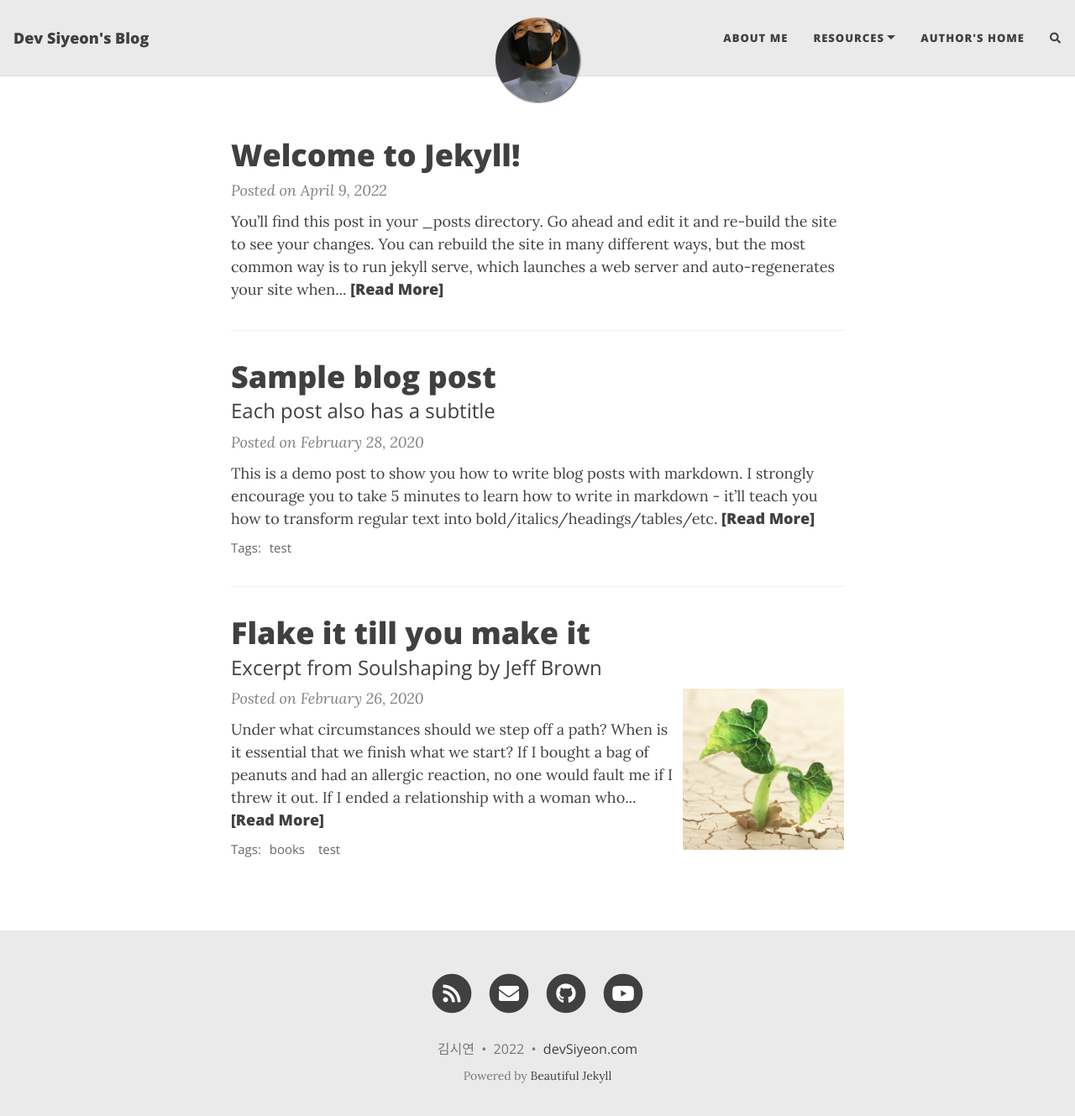
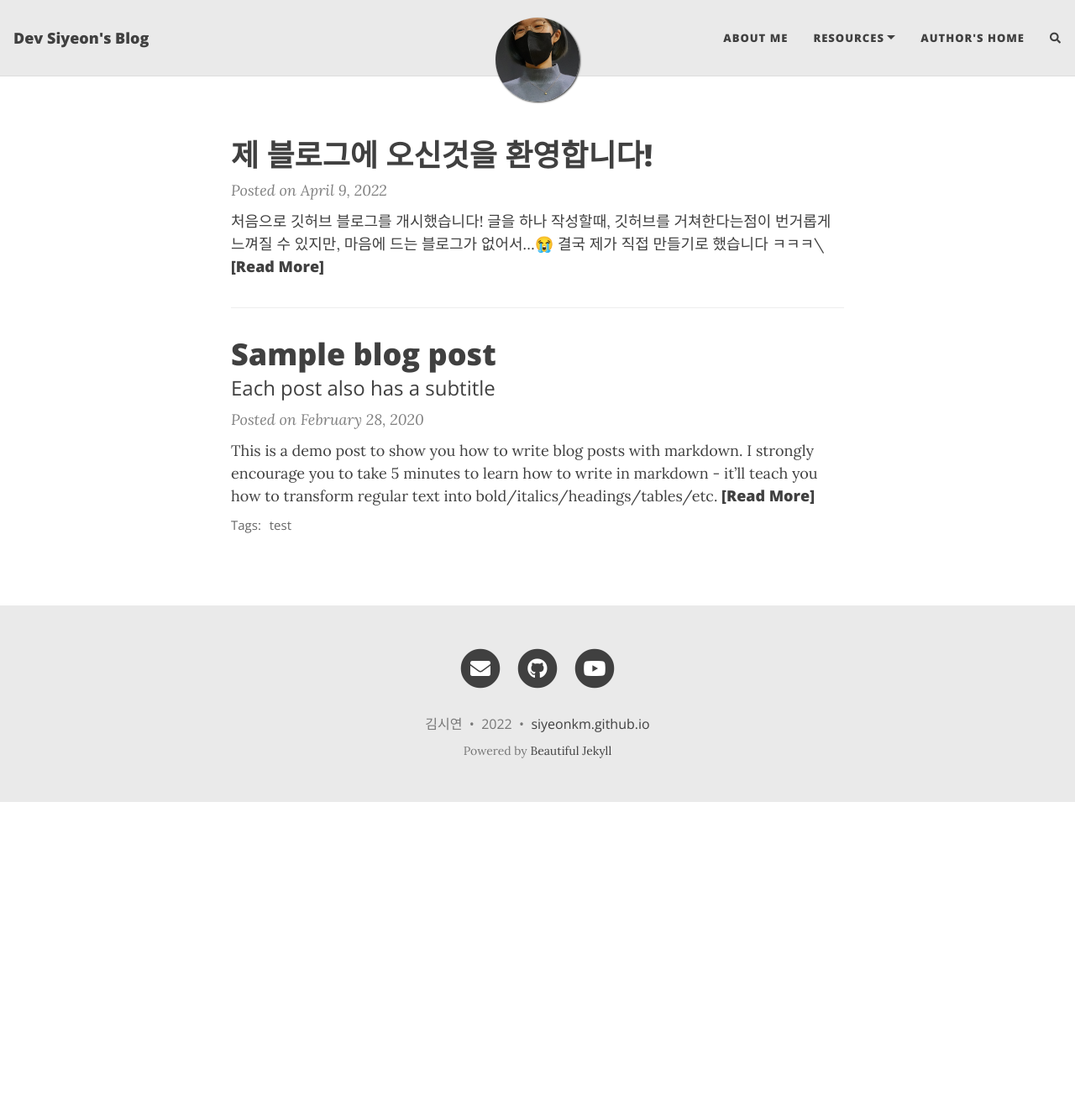
Before and after one commit to siyeonkm/siyeonkm.github.io, a Jekyll site: the page built from index.markdown, in a window 1280 px wide and 1342 px high. Shown: the top 1329 px of the window at 84% size. Built offline with Jekyll 4.4.1, drawn with Linux system fonts in a browser that asks for light colours; nearby versions of some CDN libraries; the list of posts is cut into pages by our own code; comment, search, counter and statistics services are not loaded.

Commit message:
Feat: "첫 글 개시"

```diff
--- a/_config.yml
+++ b/_config.yml
@@ -40,9 +40,9 @@ round-avatar: true
 # Uncomment the links you want to show and add your information to each one.
 social-network-links:
   email: "kims56849@ewhain.net"
-  rss: true  # remove this line if you don't want to show an RSS link at the bottom
+  #rss: true  # remove this line if you don't want to show an RSS link at the bottom
   github: siyeonkm
-  youtube: chennel/UCq-Zb7t-fkN4E9brYgXoOhQ
+  youtube: channel/UCq-Zb7t-fkN4E9brYgXoOhQ
 #  medium: yourname
 #  reddit: yourname
 #  linkedin: daattali
@@ -78,7 +78,7 @@ share-links-active:
 
 # How to display the link to your website in the footer
 # Remove this if you don't want a link in the footer
-url-pretty: "devSiyeon.com"
+url-pretty: "siyeonkm.github.io"
 
 # Excerpt word length - Truncate the excerpt of each post on the feed page to the specified number of words
 excerpt_length: 50
--- a/_posts/2020-02-26-flake-it-till-you-make-it.md
+++ /dev/null
@@ -1,17 +0,0 @@
----
-layout: post
-title: Flake it till you make it
-subtitle: Excerpt from Soulshaping by Jeff Brown
-cover-img: /assets/img/path.jpg
-thumbnail-img: /assets/img/thumb.png
-share-img: /assets/img/path.jpg
-tags: [books, test]
----
-
-Under what circumstances should we step off a path? When is it essential that we finish what we start? If I bought a bag of peanuts and had an allergic reaction, no one would fault me if I threw it out. If I ended a relationship with a woman who hit me, no one would say that I had a commitment problem. But if I walk away from a seemingly secure route because my soul has other ideas, I am a flake?
-
-The truth is that no one else can definitively know the path we are here to walk. It’s tempting to listen—many of us long for the omnipotent other—but unless they are genuine psychic intuitives, they can’t know. All others can know is their own truth, and if they’ve actually done the work to excavate it, they will have the good sense to know that they cannot genuinely know anyone else’s. Only soul knows the path it is here to walk. Since you are the only one living in your temple, only you can know its scriptures and interpretive structure.
-
-At the heart of the struggle are two very different ideas of success—survival-driven and soul-driven. For survivalists, success is security, pragmatism, power over others. Success is the absence of material suffering, the nourishing of the soul be damned. It is an odd and ironic thing that most of the material power in our world often resides in the hands of younger souls. Still working in the egoic and material realms, they love the sensations of power and focus most of their energy on accumulation. Older souls tend not to be as materially driven. They have already played the worldly game in previous lives and they search for more subtle shades of meaning in this one—authentication rather than accumulation. They are often ignored by the culture at large, although they really are the truest warriors.
-
-A soulful notion of success rests on the actualization of our innate image. Success is simply the completion of a soul step, however unsightly it may be. We have finished what we started when the lesson is learned. What a fear-based culture calls a wonderful opportunity may be fruitless and misguided for the soul. Staying in a passionless relationship may satisfy our need for comfort, but it may stifle the soul. Becoming a famous lawyer is only worthwhile if the soul demands it. It is an essential failure if you are called to be a monastic this time around. If you need to explore and abandon ten careers in order to stretch your soul toward its innate image, then so be it. Flake it till you make it.
--- a/_posts/2022-04-09-welcome-to-jekyll.markdown
+++ b/_posts/2022-04-09-welcome-to-jekyll.markdown
@@ -1,29 +1,11 @@
 ---
 layout: post
-title:  "Welcome to Jekyll!"
-date:   2022-04-09 17:27:54 +0900
-categories: jekyll update
+title:  "제 블로그에 오신것을 환영합니다!"
+date:   2022-04-09 18:16:16 +0900
+categories: 기타
 ---
-You’ll find this post in your `_posts` directory. Go ahead and edit it and re-build the site to see your changes. You can rebuild the site in many different ways, but the most common way is to run `jekyll serve`, which launches a web server and auto-regenerates your site when a file is updated.
+처음으로 깃허브 블로그를 개시했습니다!\
+글을 하나 작성할때, 깃허브를 거쳐한다는점이 번거롭게 느껴질 수 있지만, 마음에 드는 블로그가 없어서...😭\
+결국 제가 직접 만들기로 했습니다 ㅋㅋㅋ\
 
-Jekyll requires blog post files to be named according to the following format:
-
-`YEAR-MONTH-DAY-title.MARKUP`
-
-Where `YEAR` is a four-digit number, `MONTH` and `DAY` are both two-digit numbers, and `MARKUP` is the file extension representing the format used in the file. After that, include the necessary front matter. Take a look at the source for this post to get an idea about how it works.
-
-Jekyll also offers powerful support for code snippets:
-
-{% highlight ruby %}
-def print_hi(name)
-  puts "Hi, #{name}"
-end
-print_hi('Tom')
-#=> prints 'Hi, Tom' to STDOUT.
-{% endhighlight %}
-
-Check out the [Jekyll docs][jekyll-docs] for more info on how to get the most out of Jekyll. File all bugs/feature requests at [Jekyll’s GitHub repo][jekyll-gh]. If you have questions, you can ask them on [Jekyll Talk][jekyll-talk].
-
-[jekyll-docs]: https://jekyllrb.com/docs/home
-[jekyll-gh]:   https://github.com/jekyll/jekyll
-[jekyll-talk]: https://talk.jekyllrb.com/
+앞으로는 이 블로그에 제대로 글을 올리길...
--- a/aboutme.md
+++ b/aboutme.md
@@ -1,16 +1,28 @@
 ---
 layout: page
 title: About me
-subtitle: Why you'd want to go on a date with me
+subtitle: Who is Dev Siyeon?
 ---
 
-My name is Inigo Montoya. I have the following qualities:
+##안녕하세요👋 백엔드 개발자, 김시연입니다.
 
-- I rock a great mustache
-- I'm extremely loyal to my family
+###제 개발능력은...
+    🌷 Spring, Spring boot를 이용하여 백엔드 로직을 구성할 수 있습니다.
+    🐬 여러 ERD 프로그램과, MySQL을 이용해서 데이터베이스를 구축할 수 있습니다.
+    👾 Unity, Android 개발 경험도 있기때문에, 프론트에 대한 이해도가 높습니다.
+    🐱 github을 자유롭게 사용할 수 있습니다. (issue, 코드리뷰등)
+    ✨ 클린코드에 대해 배우려 노력하고있습니다. (현재 독서중)
 
-What else do you need?
+###제 성격은...
+    🥰 남들과 잘 어울리는 둥근 성격을 가졌습니다.
+    🤗 차분하고, 이해심이 많습니다.
+    🤩 협업시, 적극적으로 참여하며 많은 의견을 사람들과 공유하고자 합니다.
 
-### My story
 
-To be honest, I'm having some trouble remembering right now, so why don't you just watch [my movie](https://en.wikipedia.org/wiki/The_Princess_Bride_%28film%29) and it will answer **all** your questions.
+### 제 경력은...
+    - EFUB 웹개발 동아리 1기 수료
+    - EFUB 웹개발 동아리 2기 임원진 (ing~)
+    - KING 게임개발 동아리 11기 정회원
+
+    - EFUB 맛집전공 개발
+    - KING 아프디망고 개발 및 출시
```
